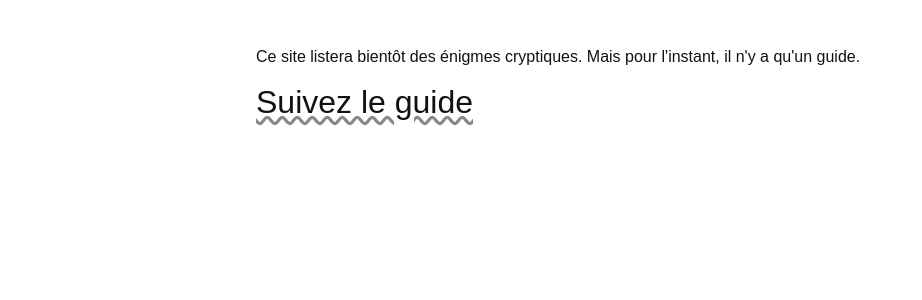
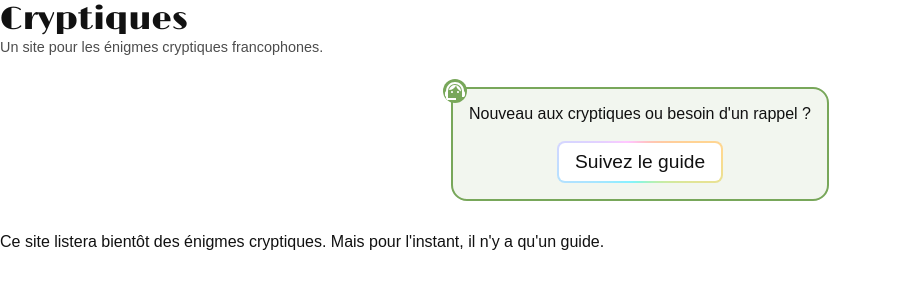
Before and after one commit to BaliBalo/cryptiques, a Nuxt app: page / in a window 1280 px wide. Shown: the top 300 px of the page, without its empty margins (0-922 px from the left). Built offline with nearby package versions, Linux system fonts and the light colour scheme; a web font is replaced by a local one.

Commit message:
Index styling

```diff
--- a/app/components/aside.vue
+++ b/app/components/aside.vue
@@ -11,10 +11,10 @@
 
 <template>
 	<aside class="aside" :data-type="props.type">
-		<svg v-if="props.type === 'info'" xmlns="http://www.w3.org/2000/svg" height="24px" width="24px" viewBox="0 -960 960 960"><path d="M440-280h80v-240h-80v240Zm68.5-331.5Q520-623 520-640t-11.5-28.5Q497-680 480-680t-28.5 11.5Q440-657 440-640t11.5 28.5Q463-600 480-600t28.5-11.5ZM480-80q-83 0-156-31.5T197-197q-54-54-85.5-127T80-480q0-83 31.5-156T197-763q54-54 127-85.5T480-880q83 0 156 31.5T763-763q54 54 85.5 127T880-480q0 83-31.5 156T763-197q-54 54-127 85.5T480-80Zm0-80q134 0 227-93t93-227q0-134-93-227t-227-93q-134 0-227 93t-93 227q0 134 93 227t227 93Zm0-320Z"/></svg>
-		<svg v-else-if="props.type === 'question'" xmlns="http://www.w3.org/2000/svg" height="24px" width="24px" viewBox="0 -960 960 960"><path d="M513.5-254.5Q528-269 528-290t-14.5-35.5Q499-340 478-340t-35.5 14.5Q428-311 428-290t14.5 35.5Q457-240 478-240t35.5-14.5ZM442-394h74q0-33 7.5-52t42.5-52q26-26 41-49.5t15-56.5q0-56-41-86t-97-30q-57 0-92.5 30T342-618l66 26q5-18 22.5-39t53.5-21q32 0 48 17.5t16 38.5q0 20-12 37.5T506-526q-44 39-54 59t-10 73Zm38 314q-83 0-156-31.5T197-197q-54-54-85.5-127T80-480q0-83 31.5-156T197-763q54-54 127-85.5T480-880q83 0 156 31.5T763-763q54 54 85.5 127T880-480q0 83-31.5 156T763-197q-54 54-127 85.5T480-80Zm0-80q134 0 227-93t93-227q0-134-93-227t-227-93q-134 0-227 93t-93 227q0 134 93 227t227 93Zm0-320Z"/></svg>
-		<svg v-else-if="props.type === 'warning'" xmlns="http://www.w3.org/2000/svg" height="24px" width="24px" viewBox="0 -960 960 960"><path d="M508.5-291.5Q520-303 520-320t-11.5-28.5Q497-360 480-360t-28.5 11.5Q440-337 440-320t11.5 28.5Q463-280 480-280t28.5-11.5ZM440-440h80v-240h-80v240Zm40 360q-83 0-156-31.5T197-197q-54-54-85.5-127T80-480q0-83 31.5-156T197-763q54-54 127-85.5T480-880q83 0 156 31.5T763-763q54 54 85.5 127T880-480q0 83-31.5 156T763-197q-54 54-127 85.5T480-80Zm0-80q134 0 227-93t93-227q0-134-93-227t-227-93q-134 0-227 93t-93 227q0 134 93 227t227 93Zm0-320Z"/></svg>
-		<svg v-else-if="props.type === 'success'" xmlns="http://www.w3.org/2000/svg" height="24px" width="24px" viewBox="0 -960 960 960"><path d="m424-296 282-282-56-56-226 226-114-114-56 56 170 170Zm56 216q-83 0-156-31.5T197-197q-54-54-85.5-127T80-480q0-83 31.5-156T197-763q54-54 127-85.5T480-880q83 0 156 31.5T763-763q54 54 85.5 127T880-480q0 83-31.5 156T763-197q-54 54-127 85.5T480-80Zm0-80q134 0 227-93t93-227q0-134-93-227t-227-93q-134 0-227 93t-93 227q0 134 93 227t227 93Zm0-320Z"/></svg>
+		<svg v-if="props.type === 'info'" aria-hidden="true" xmlns="http://www.w3.org/2000/svg" height="24px" width="24px" viewBox="0 -960 960 960"><path d="M440-280h80v-240h-80v240Zm68.5-331.5Q520-623 520-640t-11.5-28.5Q497-680 480-680t-28.5 11.5Q440-657 440-640t11.5 28.5Q463-600 480-600t28.5-11.5ZM480-80q-83 0-156-31.5T197-197q-54-54-85.5-127T80-480q0-83 31.5-156T197-763q54-54 127-85.5T480-880q83 0 156 31.5T763-763q54 54 85.5 127T880-480q0 83-31.5 156T763-197q-54 54-127 85.5T480-80Zm0-80q134 0 227-93t93-227q0-134-93-227t-227-93q-134 0-227 93t-93 227q0 134 93 227t227 93Zm0-320Z" /></svg>
+		<svg v-else-if="props.type === 'question'" aria-hidden="true" xmlns="http://www.w3.org/2000/svg" height="24px" width="24px" viewBox="0 -960 960 960"><path d="M513.5-254.5Q528-269 528-290t-14.5-35.5Q499-340 478-340t-35.5 14.5Q428-311 428-290t14.5 35.5Q457-240 478-240t35.5-14.5ZM442-394h74q0-33 7.5-52t42.5-52q26-26 41-49.5t15-56.5q0-56-41-86t-97-30q-57 0-92.5 30T342-618l66 26q5-18 22.5-39t53.5-21q32 0 48 17.5t16 38.5q0 20-12 37.5T506-526q-44 39-54 59t-10 73Zm38 314q-83 0-156-31.5T197-197q-54-54-85.5-127T80-480q0-83 31.5-156T197-763q54-54 127-85.5T480-880q83 0 156 31.5T763-763q54 54 85.5 127T880-480q0 83-31.5 156T763-197q-54 54-127 85.5T480-80Zm0-80q134 0 227-93t93-227q0-134-93-227t-227-93q-134 0-227 93t-93 227q0 134 93 227t227 93Zm0-320Z" /></svg>
+		<svg v-else-if="props.type === 'warning'" aria-hidden="true" xmlns="http://www.w3.org/2000/svg" height="24px" width="24px" viewBox="0 -960 960 960"><path d="M508.5-291.5Q520-303 520-320t-11.5-28.5Q497-360 480-360t-28.5 11.5Q440-337 440-320t11.5 28.5Q463-280 480-280t28.5-11.5ZM440-440h80v-240h-80v240Zm40 360q-83 0-156-31.5T197-197q-54-54-85.5-127T80-480q0-83 31.5-156T197-763q54-54 127-85.5T480-880q83 0 156 31.5T763-763q54 54 85.5 127T880-480q0 83-31.5 156T763-197q-54 54-127 85.5T480-80Zm0-80q134 0 227-93t93-227q0-134-93-227t-227-93q-134 0-227 93t-93 227q0 134 93 227t227 93Zm0-320Z" /></svg>
+		<svg v-else-if="props.type === 'success'" aria-hidden="true" xmlns="http://www.w3.org/2000/svg" height="24px" width="24px" viewBox="0 -960 960 960"><path d="m424-296 282-282-56-56-226 226-114-114-56 56 170 170Zm56 216q-83 0-156-31.5T197-197q-54-54-85.5-127T80-480q0-83 31.5-156T197-763q54-54 127-85.5T480-880q83 0 156 31.5T763-763q54 54 85.5 127T880-480q0 83-31.5 156T763-197q-54 54-127 85.5T480-80Zm0-80q134 0 227-93t93-227q0-134-93-227t-227-93q-134 0-227 93t-93 227q0 134 93 227t227 93Zm0-320Z" /></svg>
 		<strong v-if="slots.title" class="title"><slot name="title" /></strong>
 		<slot />
 	</aside>
@@ -24,7 +24,8 @@
 	.aside {
 		--highlight: #34495e;
 		position: relative;
-		background: color-mix(in oklch, var(--highlight) 10%, var(--background));
+		/* in oklch gives bad results in firefox */
+		background: color-mix(in srgb, var(--highlight) 10%, var(--background));
 		margin: 32px 0;
 		padding: 16px;
 		border: 2px solid var(--highlight);
--- a/app/pages/index.vue
+++ b/app/pages/index.vue
@@ -1,6 +1,7 @@
 <script setup lang="ts">
 	useHead({
 		title: 'Cryptiques',
+		htmlAttrs: { class: 'page-index' },
 		meta: [
 			{
 				name: 'description',
@@ -11,28 +12,91 @@
 </script>
 
 <template>
+	<header>
+		<hgroup>
+			<h1>Cryptiques</h1>
+			<p>Un site pour les énigmes cryptiques francophones.</p>
+		</hgroup>
+	</header>
 	<main>
+		<div class="guide-cta">
+			<svg aria-hidden="true" xmlns="http://www.w3.org/2000/svg" height="24px" viewBox="0 -960 960 960" width="24px"><path d="M440-120v-80h320v-284q0-117-81.5-198.5T480-764q-117 0-198.5 81.5T200-484v244h-40q-33 0-56.5-23.5T80-320v-80q0-21 10.5-39.5T120-469l3-53q8-68 39.5-126t79-101q47.5-43 109-67T480-840q68 0 129 24t109 66.5Q766-707 797-649t40 126l3 52q19 9 29.5 27t10.5 38v92q0 20-10.5 38T840-249v49q0 33-23.5 56.5T760-120H440ZM331.5-411.5Q320-423 320-440t11.5-28.5Q343-480 360-480t28.5 11.5Q400-457 400-440t-11.5 28.5Q377-400 360-400t-28.5-11.5Zm240 0Q560-423 560-440t11.5-28.5Q583-480 600-480t28.5 11.5Q640-457 640-440t-11.5 28.5Q617-400 600-400t-28.5-11.5ZM241-462q-7-106 64-182t177-76q89 0 156.5 56.5T720-519q-91-1-167.5-49T435-698q-16 80-67.5 142.5T241-462Z" /></svg>
+			<p>Nouveau aux cryptiques ou besoin d'un rappel ?</p>
+			<NuxtLink to="/guide" class="guide">Suivez le guide</NuxtLink>
+		</div>
 		<p>Ce site listera bientôt des énigmes cryptiques. Mais pour l'instant, il n'y a qu'un guide.</p>
-		<NuxtLink to="/guide" class="guide">Suivez le guide</NuxtLink>
 	</main>
 </template>
 
-<style scoped>
-	main {
+<style>
+@property --transparency {
+	syntax: '<percentage>';
+	inherits: false;
+	initial-value: 0%;
+}
+@property --angle {
+	syntax: '<angle>';
+	inherits: false;
+	initial-value: 0deg;
+}
+@keyframes spin { to { --angle: 1turn; } }
+.page-index {
+	#root {
 		max-width: 800px;
 		margin: 0 auto;
 		padding: 48px 16px;
 	}
-	.guide {
-		font-size: 2rem;
-		text-decoration: underline;
-		text-decoration-style: wavy;
-		text-decoration-color: color-mix(in srgb, currentColor, transparent 50%);
-		text-underline-offset: 3px;
-		transition: text-decoration-color .15s, text-underline-offset .15s;
-		&:hover {
-			text-decoration-color: var(--color-primary);
-			text-underline-offset: 7px;
+	hgroup {
+		h1 { margin-bottom: 0; }
+		p { font-size: .9em; opacity: 0.75; }
+	}
+	.guide-cta {
+		/* --highlight: #3498db; */
+		--highlight: var(--color-primary-bright);
+		position: relative;
+		margin: 32px auto;
+		padding: 16px;
+		width: fit-content;
+		border: 2px solid var(--highlight);
+		border-radius: 16px;
+		background: color-mix(in srgb, var(--highlight) 10%, var(--background));
+		svg {
+			position: absolute;
+			top: -10px;
+			left: -10px;
+			background: var(--highlight);
+			color: var(--background);
+			border-radius: 50%;
+			scale: -1 1;
+		}
+		@supports (corner-shape: scoop) {
+			corner-top-left-shape: scoop;
+			border-top-left-radius: 16px;
+			svg { top: -13px; left: -13px; }
 		}
 	}
+	.guide {
+		position: relative;
+		display: block;
+		width: fit-content;
+		margin: 0 auto;
+		padding: 8px 16px;
+		font-size: 1.2rem;
+		border: 2px solid #0000;
+		border-radius: 8px;
+		background:
+			linear-gradient(color-mix(in srgb, var(--background), transparent var(--transparency)) 0 0) padding-box,
+			conic-gradient(from var(--angle) in oklch longer hue, oklch(var(--highlight-base) 0), oklch(var(--highlight-base) 0)) border-box
+		;
+		animation: spin 3s linear infinite paused;
+		transition: --transparency .15s;
+		@media (prefers-reduced-motion: reduce) {
+			animation: none;
+		}
+		&:hover {
+			--transparency: 10%;
+			animation-play-state: running;
+		}
+	}
+}
 </style>
```
